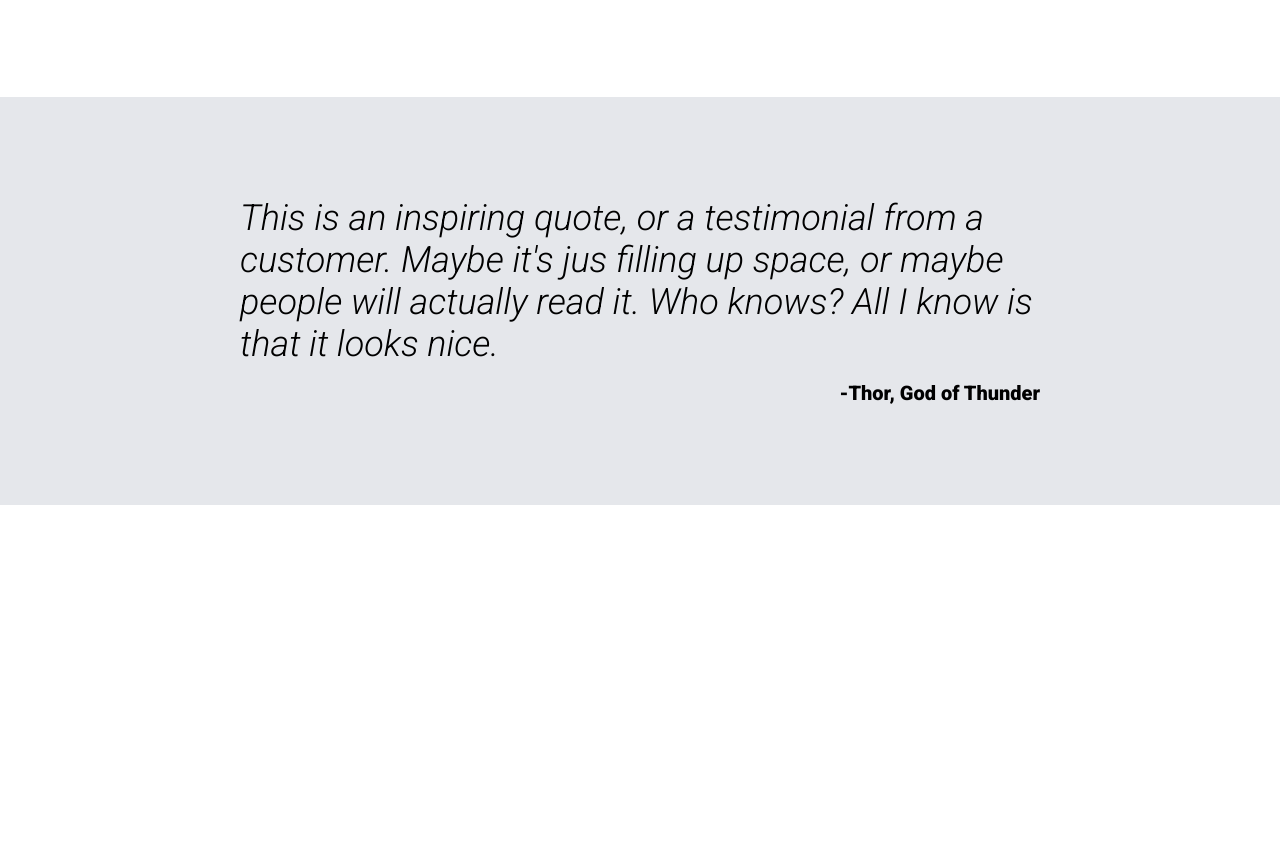
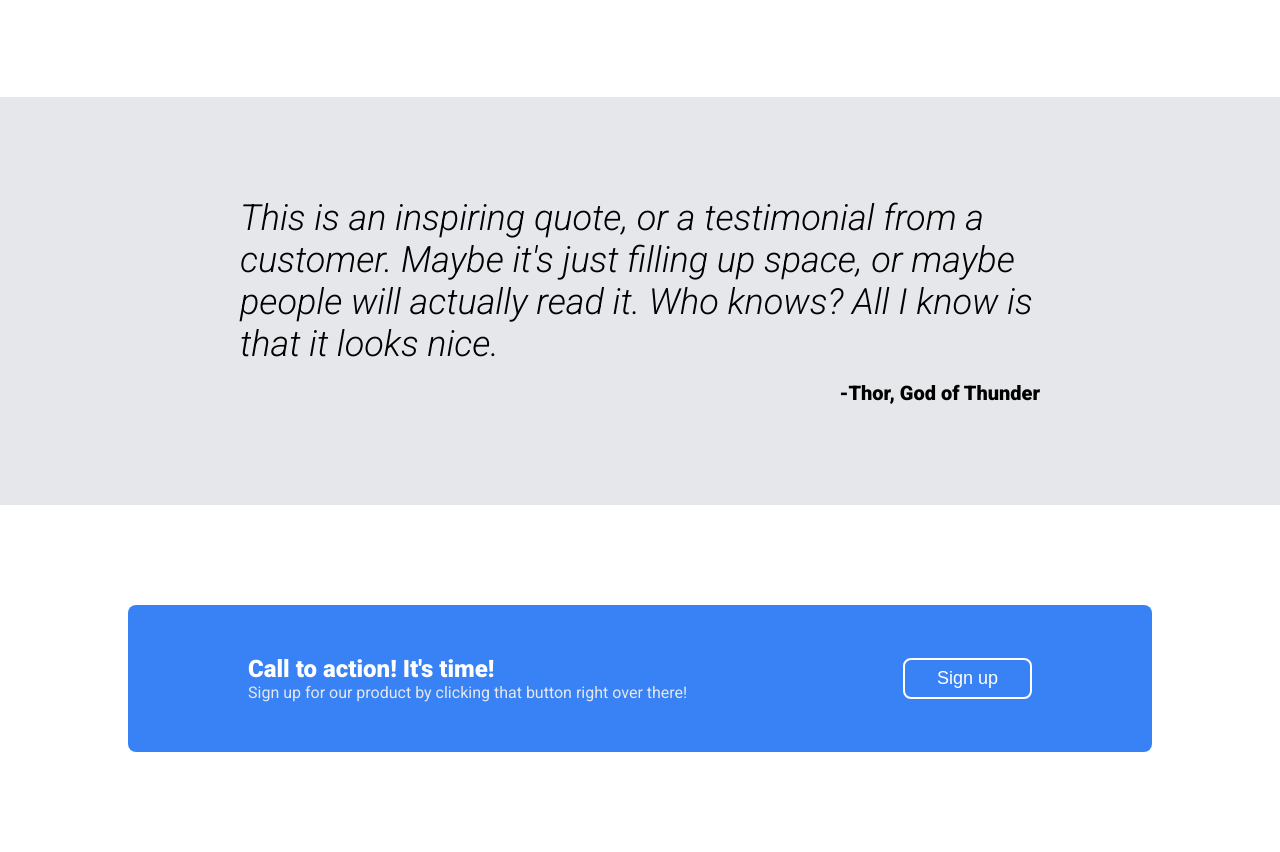
Before and after one commit to corgi01996/landing-page, a plain HTML site: page index.html in a window 1280 px wide. Shown: the part 873-1725 px from the top of the page. Before the commit the page ends 1378 px from the top, so only its background shows below. Drawn offline with Linux system fonts and the light colour scheme.

Commit message:
Added and finsihed the call to action section

```diff
--- a/index.html
+++ b/index.html
@@ -33,7 +33,7 @@
         </div>
     </div>
     <div class="middle-container">
-        <header>Some random information</header>
+        <header>Some random information.</header>
         <div class="boxes">
             <div class="card">
                 <div class="middle-image"></div>
@@ -55,9 +55,18 @@
     </div>
     <div class="quote-container">
         <div class="quote-text">This is an inspiring quote, or a testimonial from a customer. Maybe
-            it's jus filling up space, or maybe people will actually read it. Who knows? All I know
+            it's just filling up space, or maybe people will actually read it. Who knows? All I know
             is that it looks nice.</div>
         <div class="quote-author">-Thor, God of Thunder</div>
     </div>
+    <div class="bottom-container">
+        <div class="callout">
+            <div class="bottom-text">
+                <h2>Call to action! It's time!</h2>
+                <p>Sign up for our product by clicking that button right over there!</p>
+            </div>
+            <button>Sign up</button>
+        </div>
+    </div>
 </body>
 </html>
--- a/style.css
+++ b/style.css
@@ -144,3 +144,42 @@ body {
     font-size: 20px;
     font-weight: 700;
 }
+
+.bottom-container {
+    padding: 100px 0;
+}
+
+.callout {
+    display: flex;
+    justify-content: space-between;
+    align-items: center;
+    box-sizing: border-box;
+    background-color: #3882f6;
+    width: 1024px;
+    border-radius: 8px;
+    padding: 50px 120px;
+    margin: 0 auto;
+    color: white;
+}
+
+.bottom-text h2 {
+    margin: 0;
+    font-size: 24px;
+    font-weight: 700;
+}
+
+.bottom-text p {
+    margin: 0;
+    color: #e5e7eb;
+}
+
+.callout button {
+    padding: 8px 32px;
+    border: 2px solid white;
+    border-radius: 8px;
+    color: white;
+    background-color: transparent;
+    font-size: 18px;
+    font-weight: 700px;
+    cursor: pointer;
+}
```
